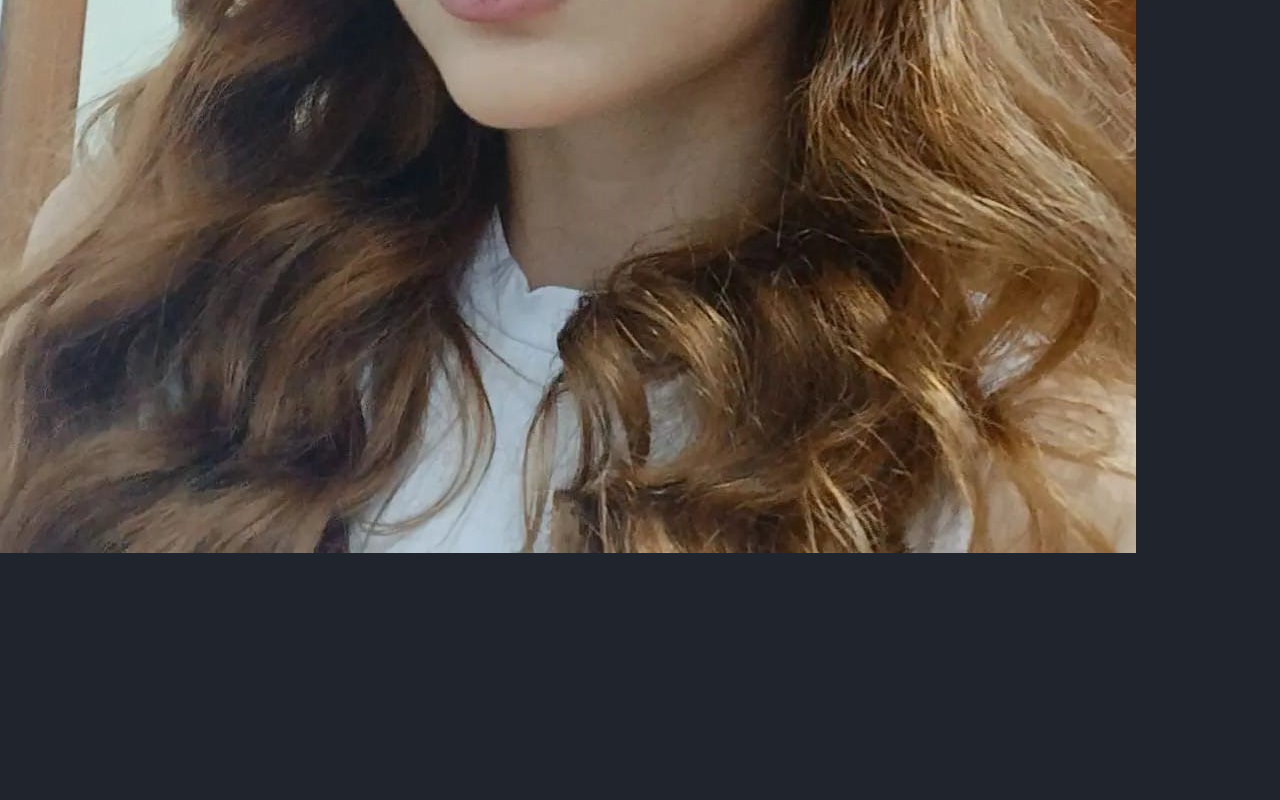
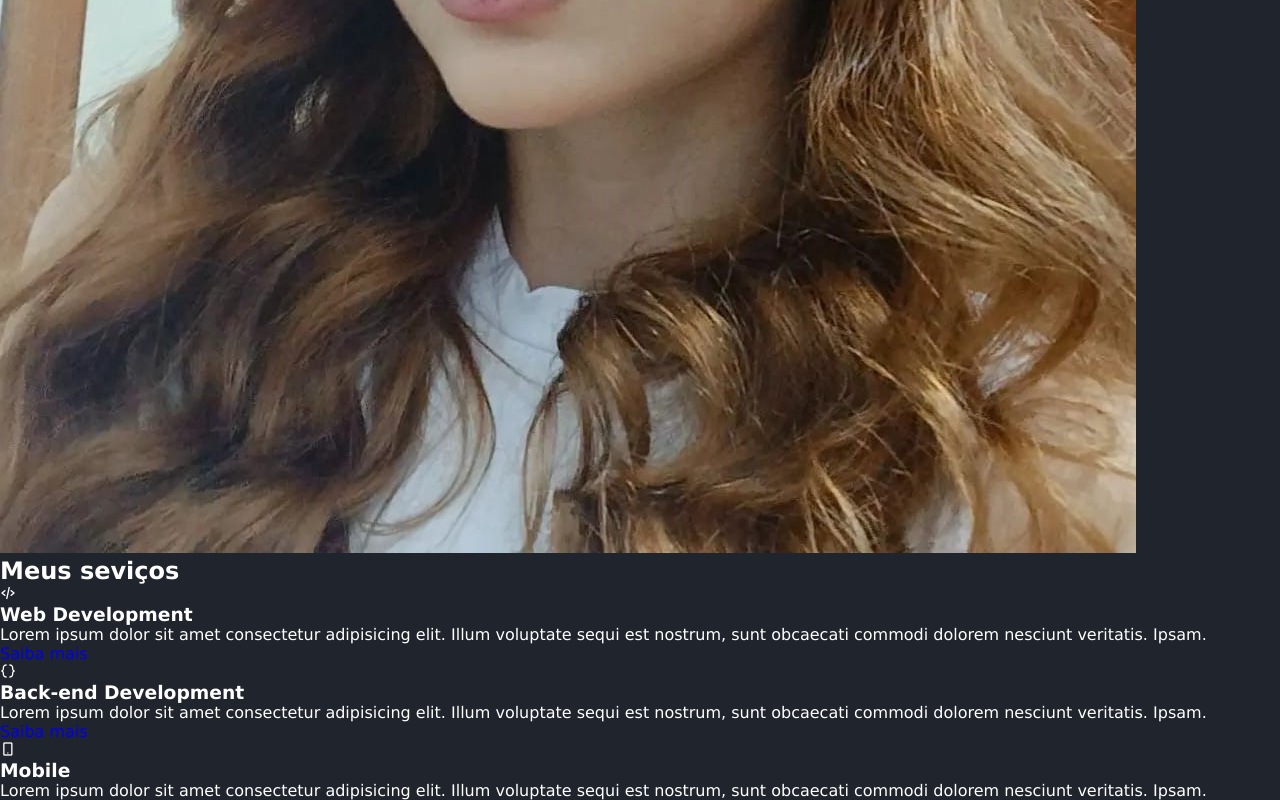
Before and after one commit to lilica1208/portfolio-2bimestre, a plain HTML site: page index.html in a window 1280 px wide. Shown: the part 730-1530 px from the top of the page. Before the commit the page ends 1287 px from the top, so only its background shows below. Drawn offline with nearby package versions, Linux system fonts and the light colour scheme.

Commit message:
Add files via upload

```diff
--- a/index.html
+++ b/index.html
@@ -66,5 +66,54 @@
 
     </section>
 
+<!-- INÍCIO SERVICES -->
+
+<section class="services" id="services">
+
+    <h2>Meus seviços</h2>
+
+    <div class="services-container">
+
+        <div class="services-box">
+
+            <i class="bx bx-code-alt"></i>
+
+            <h3>Web Development</h3>
+
+<p>Lorem ipsum dolor sit amet consectetur adipisicing elit. Illum voluptate sequi est nostrum, sunt obcaecati commodi dolorem nesciunt veritatis. Ipsam.</p>
+
+<a href="#" class="">Saiba mais</a>
+
+        </div>
+
+        <div class="services-box">
+
+            <i class="bx bx-code-curly"></i>
+
+            <h3>Back-end Development</h3>
+
+<p>Lorem ipsum dolor sit amet consectetur adipisicing elit. Illum voluptate sequi est nostrum, sunt obcaecati commodi dolorem nesciunt veritatis. Ipsam.</p>
+
+<a href="#" class="">Saiba mais</a>
+
+        </div>
+
+        <div class="services-box">
+
+            <i class="bx bx-mobile-alt"></i>
+
+            <h3>Mobile</h3>
+
+<p>Lorem ipsum dolor sit amet consectetur adipisicing elit. Illum voluptate sequi est nostrum, sunt obcaecati commodi dolorem nesciunt veritatis. Ipsam.</p>
+
+<a href="#" class=""></a>
+
+        </div>
+
+    </div>
+
+</section>
+
+
 </body>
 </html>
```
